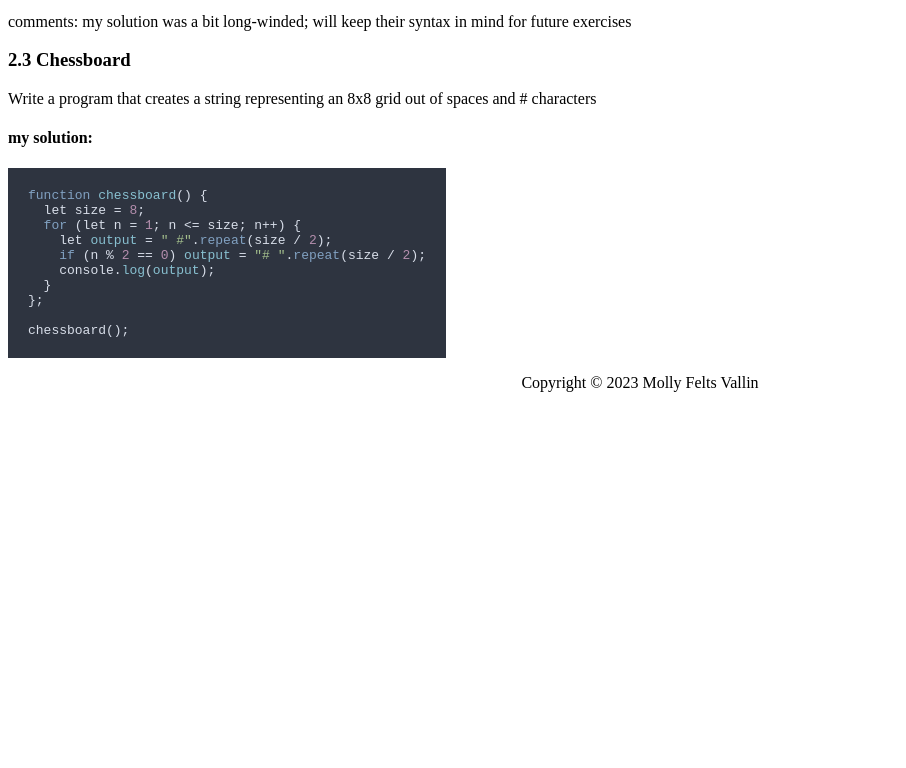
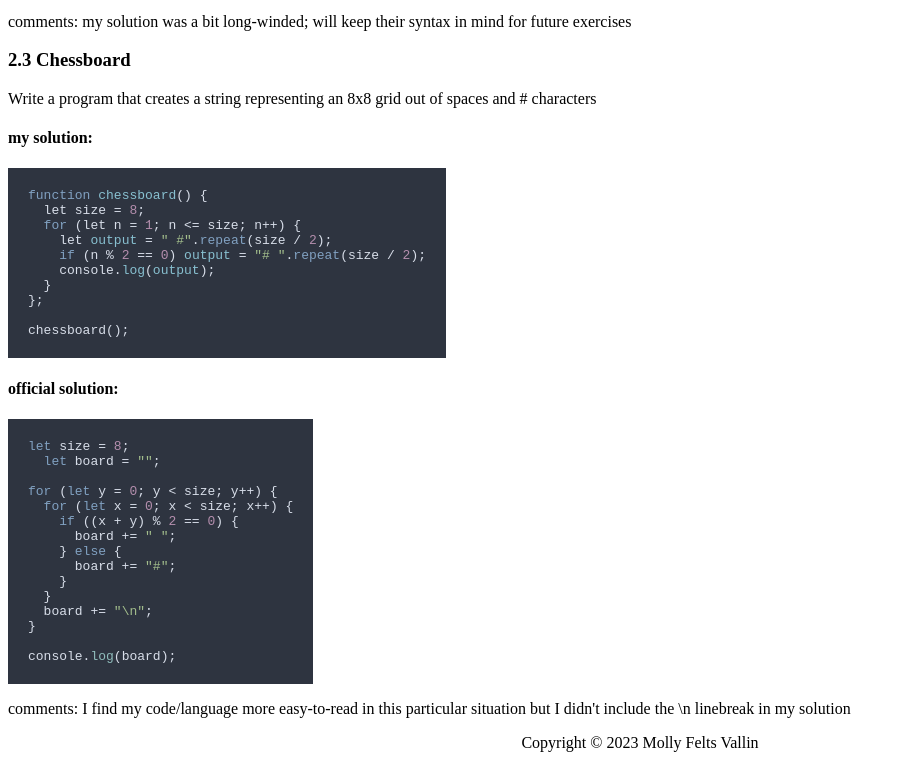
Before and after one commit to mightymoll/javascript-exercises, a website: page index.html in a window 1280 px wide. Shown: the part 1577-2345 px from the top of the page, without its empty margins (0-906 px from the left). Before the commit the page ends 1985 px from the top, so only its background shows below. Drawn offline with nearby package versions, Linux system fonts and the light colour scheme.

Commit message:
2.3 - Chessboard (official)
- added official solution to html file

```diff
--- a/index.html
+++ b/index.html
@@ -97,6 +97,25 @@ if ((count % 3 == 0) && (count % 5 == 0)) {
 };
 
 chessboard();</code></pre>
+      <h4>official solution:</h4>
+      <pre><code style="max-width: min-content; padding:20px;">let size = 8;
+  let board = "";
+
+for (let y = 0; y < size; y++) {
+  for (let x = 0; x < size; x++) {
+    if ((x + y) % 2 == 0) {
+      board += " ";
+    } else {
+      board += "#";
+    }
+  }
+  board += "\n";
+}
+
+console.log(board);</pre></code>
+      <p>comments: I find my code/language more easy-to-read in this particular situation but I didn't include
+        the \n linebreak in my solution</p>
+    </div>
   </section>
   <footer>
     <p style="text-align: center;">
```
